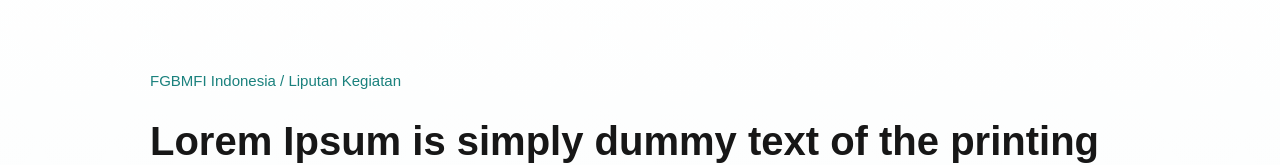
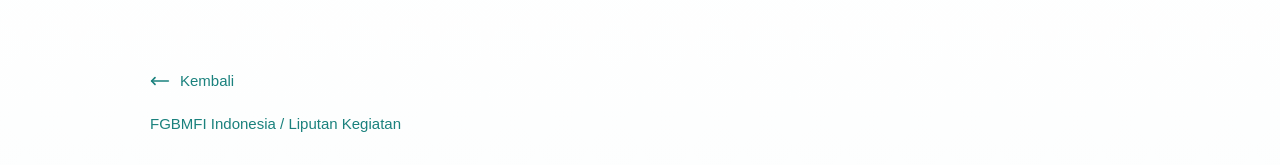
Before and after one commit to reskiabs/fgbmfi-web, a Next.js app: page /activities/147 in a window 1280 px wide. Shown: the part 157-322 px from the top of the page. Built offline with nearby package versions, Linux system fonts and the light colour scheme.

Commit message:
feat: update detail page

```diff
--- a/app/activities/[id]/page.tsx
+++ b/app/activities/[id]/page.tsx
@@ -12,6 +12,7 @@ const ActivityDetailPage = () => {
   return (
     <Container>
       <DetailHeader
+        href="/activities"
         page="Liputan Kegiatan"
         title="Lorem Ipsum is simply dummy text of the printing and typesetting
             industry."
--- a/app/activities/page.tsx
+++ b/app/activities/page.tsx
@@ -16,8 +16,7 @@ const ActivitiesPage = () => {
         <div className="mb-2.5 md:mb-10 lg:flex lg:flex-row items-center justify-between">
           <ContentTitle title="Liputan Kegiatan" removeButton href="/" />
           <div className="items-center hidden gap-5 lg:flex">
-            <OutlineButton title="Nasional" />
-            <OutlineButton title="Jenis Acara" />
+            <OutlineButton title="Monthly" />
           </div>
         </div>
         <div className="grid gap-2.5 grid-cols-1 md:gap-7 md:grid-cols-2 lg:gap-11 content-center mb-[30px]">
--- a/app/articles/[id]/page.tsx
+++ b/app/articles/[id]/page.tsx
@@ -14,6 +14,7 @@ const ArticleDetailPage = () => {
     <>
       <Container>
         <DetailHeader
+          href="/articles"
           page="Artikel"
           title="Lorem Ipsum is simply dummy text of the printing and typesetting
             industry."
--- a/components/DetailHeader.tsx
+++ b/components/DetailHeader.tsx
@@ -1,20 +1,26 @@
 import { MoveLeft } from "lucide-react";
+import Link from "next/link";
 
 const DetailHeader = ({
   page,
   title,
   date,
+  href,
 }: {
   page: string;
   title: string;
   date: string;
+  href?: string;
 }) => {
   return (
     <div className="flex flex-col space-y-2.5 md:space-y-5 mb-5 md:mb-8">
-      <div className="flex items-center gap-1.5 font-medium text-[10px] text-primary md:text-[15px] md:hidden">
-        <MoveLeft size={10} />
+      <Link
+        href={href || "/"}
+        className="flex items-center gap-1.5 md:gap-2.5 font-medium text-[10px] text-primary md:text-[15px]"
+      >
+        <MoveLeft className="size-3 md:size-5" />
         Kembali
-      </div>
+      </Link>
       <p className="font-medium text-[10px] text-primary md:text-[15px]">
         FGBMFI Indonesia / {page}
       </p>
```
